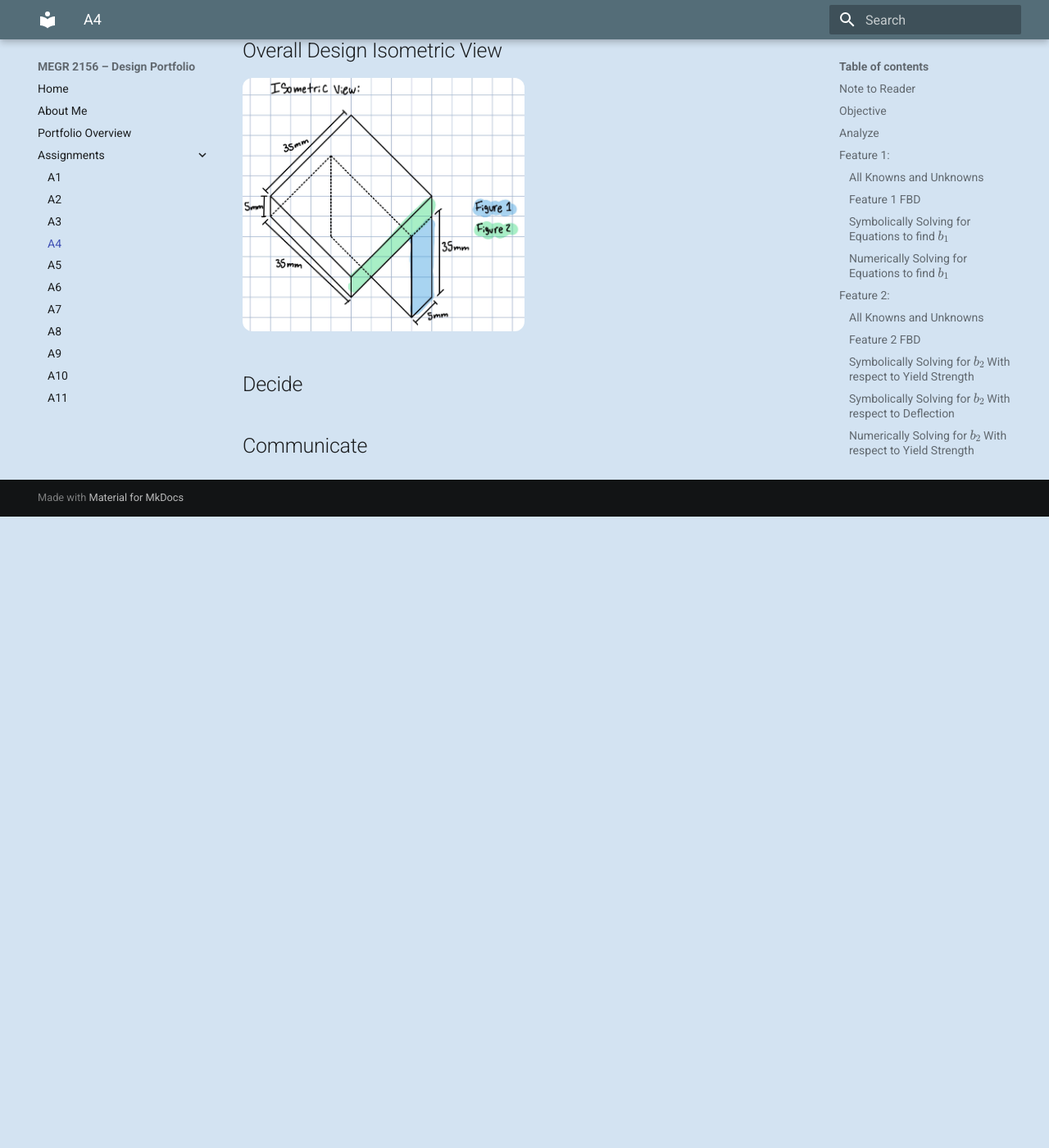
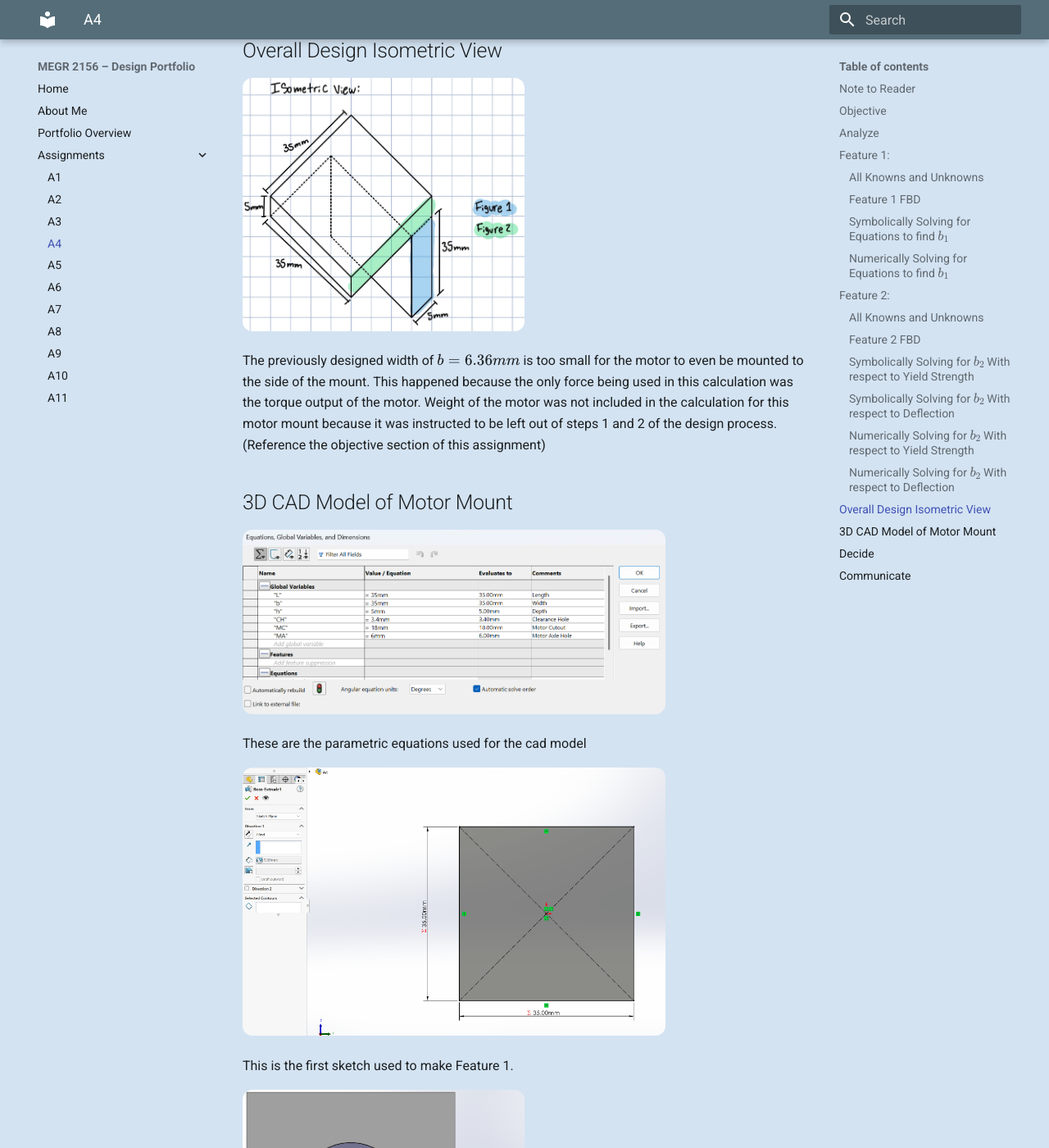
Before and after one commit to Noah-DiMenna/megr2156-portfolio, an MkDocs documentation site: the page built from docs/assignments/A04/index.md, in a window 1280 px wide and 1400 px high, scrolled down 5144 px. Shown: the whole window at 82% size. Built offline with MkDocs 1.6.1 and Material for MkDocs 9.7.7, drawn with Linux system fonts in a browser that asks for light colours; before the commit the page ends 5774 px from its top, so only the background shows below that; some of the changed text lies outside the part shown.

Commit message:
Update index.md

```diff
--- a/docs/assignments/A04/index.md
+++ b/docs/assignments/A04/index.md
@@ -60,6 +60,59 @@ Design a motor mount using the (Brushed 24V DC Gear Motor 3.6Kg.cm/46RPM w/ 99.5
 
 <img src="A4-3.jpg" style="border-radius: 12px; width: 50%;">
 
+The previously designed width of $b=6.36mm$ is too small for the motor to even be mounted to the side of the mount. This happened because the only force being used in this calculation was the torque output of the motor. Weight of the motor was not included in the calculation for this motor mount because it was instructed to be left out of steps 1 and 2 of the design process. (Reference the objective section of this assignment)
+
+## 3D CAD Model of Motor Mount
+
+<img src="A4-4b-1.png" style="border-radius: 12px; width: 75%;">
+
+These are the parametric equations used for the cad model
+
+<img src="A4-4b-2.png" style="border-radius: 12px; width: 75%;">
+
+This is the first sketch used to make Feature 1.
+
+<img src="A4-4b-3.png" style="border-radius: 12px; width: 50%;">
+
+This sketch designed the cutout for the motor to be inlayed into the part.
+
+<img src="A4-4b-4.png" style="border-radius: 12px; width: 50%;">
+
+This sketch designed the hole for the motor output shaft to go through the mount.
+
+<img src="A4-4b-5.png" style="border-radius: 12px; width: 50%;">
+
+This sketch designed the mounting holes for the motor to be mounted to the mount itself.
+
+<img src="A4-4b-6.png" style="border-radius: 12px; width: 50%;">
+
+This is the sketch that was used to make Feature 2.
+
+<img src="A4-4b-7.png" style="border-radius: 12px; width: 50%;">
+
+This is a top isometric view of the finished mount.
+
+<img src="A4-4b-7.png" style="border-radius: 12px; width: 50%;">
+
+This is a bottom isometric view of the mount, so that the rest of the features can be viewed.
+
+
+
+
+
+
+
+
+
+
+
+
+
+
+
+
+
+
 
 
 
```
